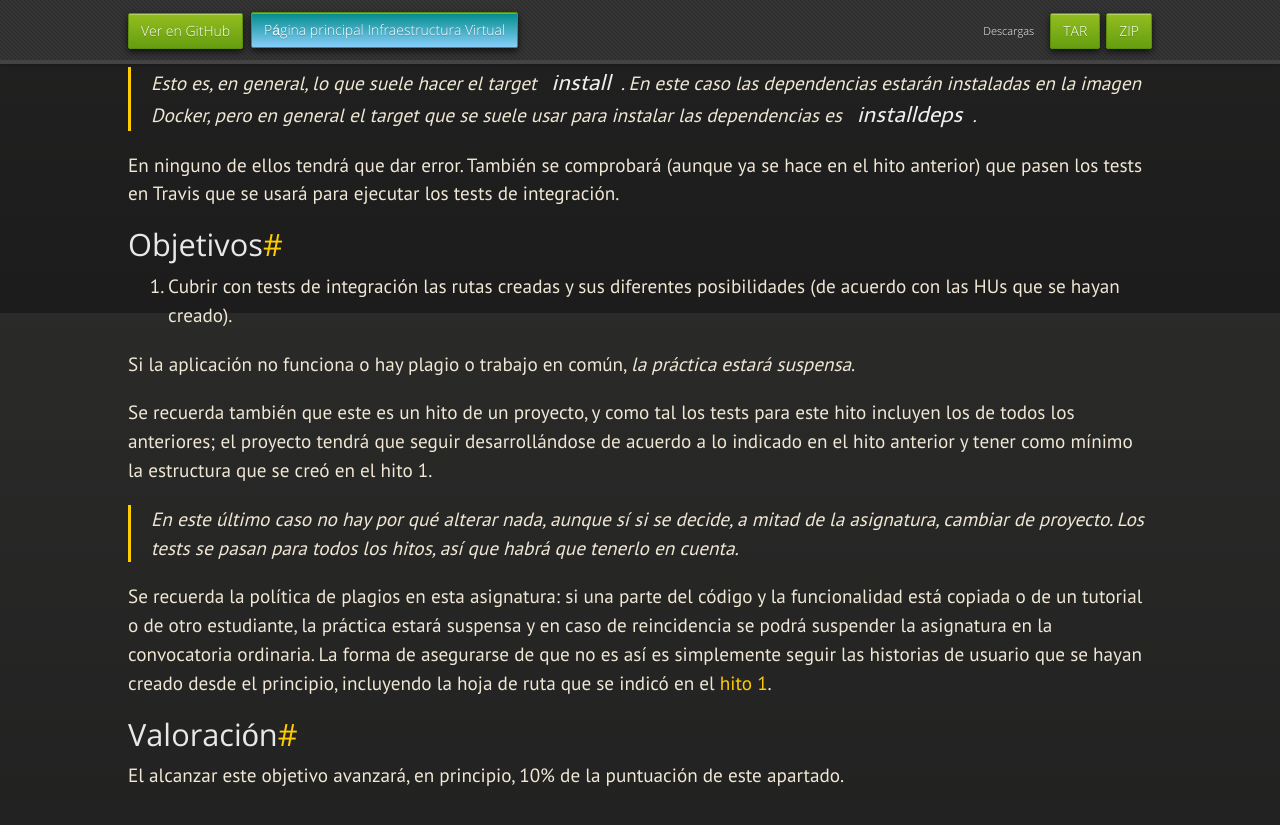
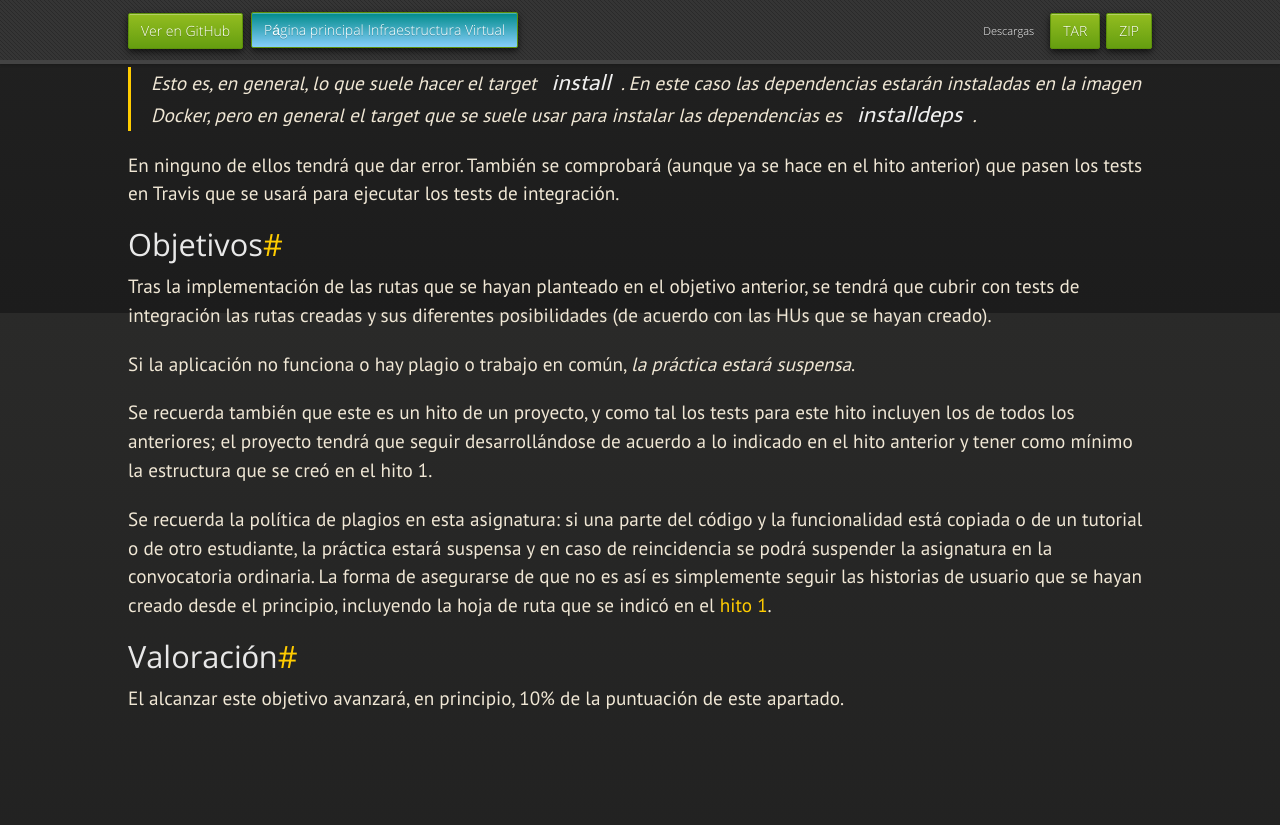
Before and after one commit to JJ/IV, a Jekyll site: the page built from documentos/proyecto/9.Microservicio.md, in a window 1280 px wide and 900 px high, scrolled down 1487 px. Shown: the top 825 px of the window. Built offline with Jekyll 4.4.1, drawn with Linux system fonts in a browser that asks for light colours; nearby versions of some CDN libraries; some web fonts are replaced; our own code applies the rules of GitHub Pages for plain Markdown files; some of the changed text lies outside the part shown.

Commit message:
Sync documentos/proyecto/9.Microservicio.md de master a gh-pages

```diff
--- a/documentos/proyecto/9.Microservicio.md
+++ b/documentos/proyecto/9.Microservicio.md
@@ -89,10 +89,11 @@ que se usará para ejecutar los tests de integración.
 
 ## Objetivos
 
-1. Cubrir con tests de integración las rutas creadas y sus diferentes
- posibilidades (de acuerdo con las HUs que se hayan creado).
+Tras la implementación de las rutas que se hayan planteado en el objetivo
+ anterior, se tendrá que cubrir con tests de integración las rutas creadas y sus
+ diferentes posibilidades (de acuerdo con las HUs que se hayan creado).
 
- Si la aplicación no funciona o hay plagio o trabajo en común, *la
+Si la aplicación no funciona o hay plagio o trabajo en común, *la
   práctica estará suspensa*.
 
 Se recuerda también que este es un hito de un proyecto, y como tal los
@@ -100,10 +101,6 @@ tests para este hito incluyen los de todos los anteriores; el proyecto
 tendrá que seguir desarrollándose de acuerdo a lo indicado en el hito
 anterior y tener como mínimo la estructura que se creó en el
 hito 1.
-
-> En este último caso no hay por qué alterar nada, aunque sí si se
-> decide, a mitad de la asignatura, cambiar de proyecto. Los tests se
-> pasan para todos los hitos, así que habrá que tenerlo en cuenta.
 
 Se recuerda la política de plagios en esta asignatura: si una parte
 del código y la funcionalidad está copiada o de un tutorial o de otro
```
Also changed, not shown: other parts of documentos/proyecto/9.Microservicio.md (+1 -1 lines).
